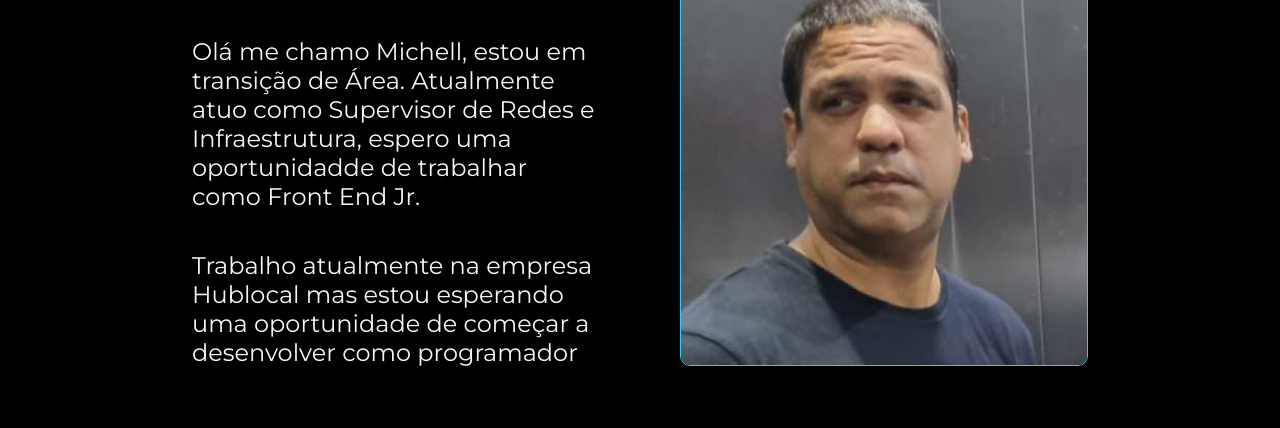
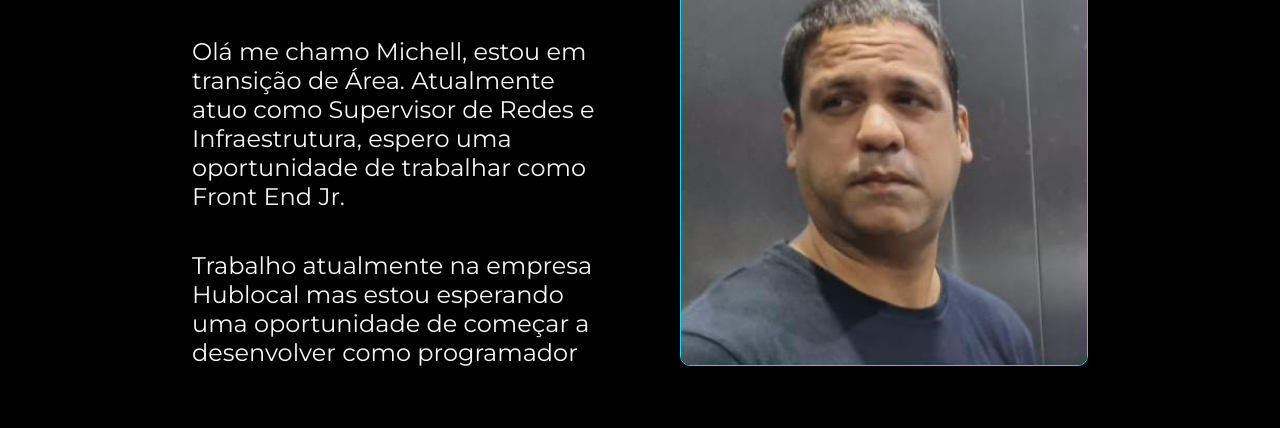
Before and after one commit to michellmartins/portfolio, a plain HTML site: page about.html in a window 1280 px wide. Shown: the part 167-595 px from the top of the page. Drawn offline with nearby package versions, Linux system fonts and the light colour scheme; files whose address does not match are found by name.

Commit message:
Update about.html

```diff
--- a/about.html
+++ b/about.html
@@ -29,7 +29,7 @@
             <h1 class="titulo">Sobre mim</h1>
 
             <p class="texto">Olá me chamo Michell, estou em transição de Área. Atualmente atuo como Supervisor de Redes e
-                Infraestrutura, espero uma oportunidadde de trabalhar como Front End Jr.</p>
+                Infraestrutura, espero uma oportunidade de trabalhar como Front End Jr.</p>
             <p class="texto"> Trabalho atualmente na empresa Hublocal mas estou esperando uma oportunidade de começar a desenvolver
                 como programador</p>
 
```
